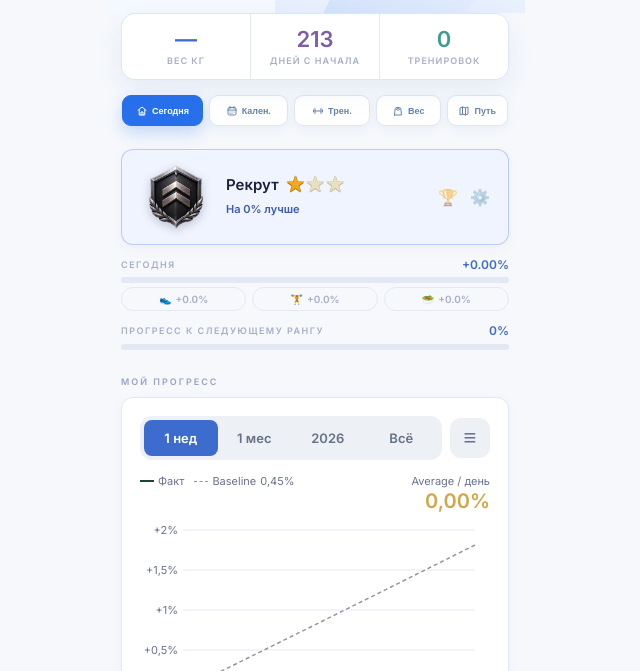
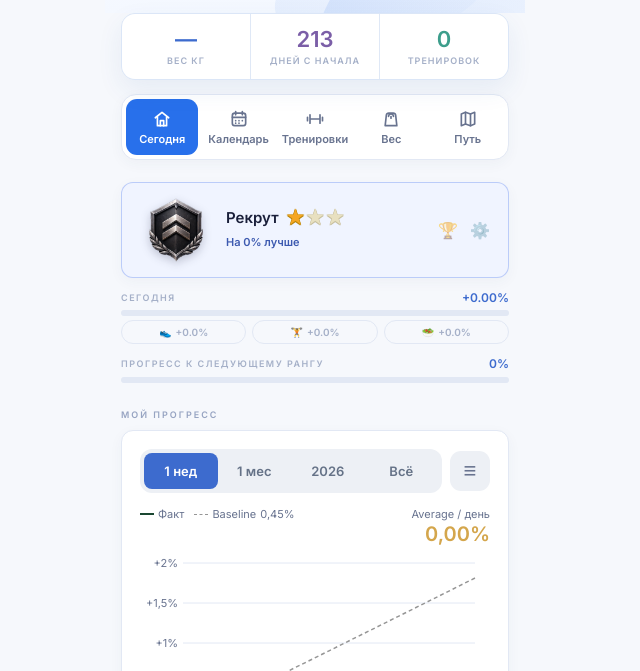
Before and after one commit to Nurzhan117/Body-Project, a plain HTML site: page index.html in a window 1280 px wide. Shown: the part 129-800 px from the top of the page, without its empty margins (325-965 px from the left). Drawn offline with nearby package versions, Linux system fonts and the light colour scheme.

Commit message:
Unify the main navigation tabs

```diff
--- a/index.html
+++ b/index.html
@@ -126,13 +126,14 @@ body{font-family:'Inter',sans-serif;color:var(--text);background:var(--bg);max-w
 .view-switcher-section{padding-top:14px}
 .section-head{display:flex;align-items:center;justify-content:flex-end;gap:10px}
 .section-head .section-label{margin-bottom:0;min-width:0}
-.view-nav{display:grid;grid-template-columns:1.08fr 1.05fr 1.02fr .86fr .82fr;align-items:center;gap:6px;width:100%;padding:1px}
-.view-nav::-webkit-scrollbar{display:none}
-.view-tab{height:31px;width:100%;min-width:0;padding:0 5px;border-radius:9px;border:1px solid #dbe6f7;background:#fff;color:#6683b2;font-size:9px;font-weight:600;letter-spacing:0;white-space:nowrap;cursor:pointer;box-shadow:0 4px 12px rgba(42,86,150,.055);transition:background .18s,border-color .18s,color .18s,box-shadow .18s;display:flex;align-items:center;justify-content:center;gap:4px;overflow:hidden}
-.view-tab .nav-ico{width:12px;height:12px;line-height:1;flex-shrink:0;display:block;stroke:currentColor;stroke-width:2;fill:none;stroke-linecap:round;stroke-linejoin:round}
-.view-tab .nav-text{min-width:0;overflow:hidden;text-overflow:ellipsis}
-.view-tab.active{background:#2870eb;border-color:#2870eb;color:#fff;font-weight:650;box-shadow:0 7px 16px rgba(40,112,235,.24)}
-.view-tab:active{transform:translateY(1px)}
+.view-nav{display:grid;grid-template-columns:repeat(5,minmax(0,1fr));gap:4px;width:100%;padding:4px;background:var(--surface);border:1px solid var(--border);border-radius:15px;box-shadow:var(--shadow-soft)}
+.view-tab{display:flex;flex-direction:column;align-items:center;justify-content:center;gap:4px;min-width:0;height:56px;padding:0 1px;border:0;border-radius:11px;background:transparent;color:var(--text2);font:600 11px/1.1 Inter,sans-serif;text-align:center;cursor:pointer;transition:background-color .18s,color .18s}
+.view-tab .nav-ico{width:20px;height:20px;flex:none;stroke:currentColor;stroke-width:2;fill:none;stroke-linecap:round;stroke-linejoin:round}
+.view-tab .nav-text{max-width:100%}
+.view-tab.active{background:#2870eb;color:#fff}
+.view-tab:focus-visible{outline:2px solid var(--green);outline-offset:1px}
+@media (max-width:380px){.view-tab{font-size:10px}}
+@media (max-width:345px){.view-tab .nav-ico{width:18px;height:18px}}
 .app-view{display:none}
 .app-view.active{display:block}
 .today-card{background:var(--surface);border-radius:16px;overflow:hidden;border:1px solid var(--border);box-shadow:var(--shadow)}
@@ -844,28 +845,28 @@ function doGet(e) {
 
 <div class="section view-switcher-section">
   <div class="section-head">
-    <div class="view-nav" aria-label="Разделы">
-      <button class="view-tab active" data-target-view="home" onclick="setAppView('home')">
+    <nav class="view-nav" aria-label="Разделы">
+      <button type="button" class="view-tab active" aria-pressed="true" data-target-view="home" onclick="setAppView('home')">
         <svg class="nav-ico" viewBox="0 0 24 24" aria-hidden="true"><path d="M4 10.5 12 4l8 6.5"/><path d="M6.5 9.5V20h11V9.5"/><path d="M10 20v-6h4v6"/></svg>
         <span class="nav-text">Сегодня</span>
       </button>
-      <button class="view-tab" data-target-view="calendar" onclick="setAppView('calendar')">
+      <button type="button" class="view-tab" aria-pressed="false" data-target-view="calendar" onclick="setAppView('calendar')">
         <svg class="nav-ico" viewBox="0 0 24 24" aria-hidden="true"><rect x="4" y="5" width="16" height="15" rx="3"/><path d="M8 3v4M16 3v4M4 10h16"/><path d="M8 14h.01M12 14h.01M16 14h.01M8 17h.01M12 17h.01"/></svg>
-        <span class="nav-text">Кален.</span>
+        <span class="nav-text">Кален<wbr>дарь</span>
       </button>
-      <button class="view-tab" data-target-view="workouts" onclick="setAppView('workouts')">
+      <button type="button" class="view-tab" aria-pressed="false" data-target-view="workouts" onclick="setAppView('workouts')">
         <svg class="nav-ico" viewBox="0 0 24 24" aria-hidden="true"><path d="M6 7v10M18 7v10M3 10v4M21 10v4M6 12h12"/></svg>
-        <span class="nav-text">Трен.</span>
+        <span class="nav-text">Трени<wbr>ровки</span>
       </button>
-      <button class="view-tab" data-target-view="weight" onclick="setAppView('weight')">
+      <button type="button" class="view-tab" aria-pressed="false" data-target-view="weight" onclick="setAppView('weight')">
         <svg class="nav-ico" viewBox="0 0 24 24" aria-hidden="true"><path d="M5 20h14l-1.4-12.5A3 3 0 0 0 14.6 5H9.4a3 3 0 0 0-3 2.5L5 20Z"/><path d="M9 9a3 3 0 0 1 6 0"/><path d="M12 9v2"/></svg>
         <span class="nav-text">Вес</span>
       </button>
-      <button class="view-tab" data-target-view="journey" onclick="setAppView('journey')">
+      <button type="button" class="view-tab" aria-pressed="false" data-target-view="journey" onclick="setAppView('journey')">
         <svg class="nav-ico" viewBox="0 0 24 24" aria-hidden="true"><path d="M9 18 4 20V6l5-2 6 2 5-2v14l-5 2-6-2Z"/><path d="M9 4v14M15 6v14"/></svg>
         <span class="nav-text">Путь</span>
       </button>
-    </div>
+    </nav>
   </div>
 </div>
 
@@ -3925,7 +3926,9 @@ function setAppView(view){
     el.classList.toggle('active', el.dataset.view === view);
   });
   document.querySelectorAll('.view-tab').forEach(btn => {
-    btn.classList.toggle('active', btn.dataset.targetView === view);
+    const selected = btn.dataset.targetView === view;
+    btn.classList.toggle('active', selected);
+    btn.setAttribute('aria-pressed', String(selected));
   });
 
   setTimeout(() => {
```
